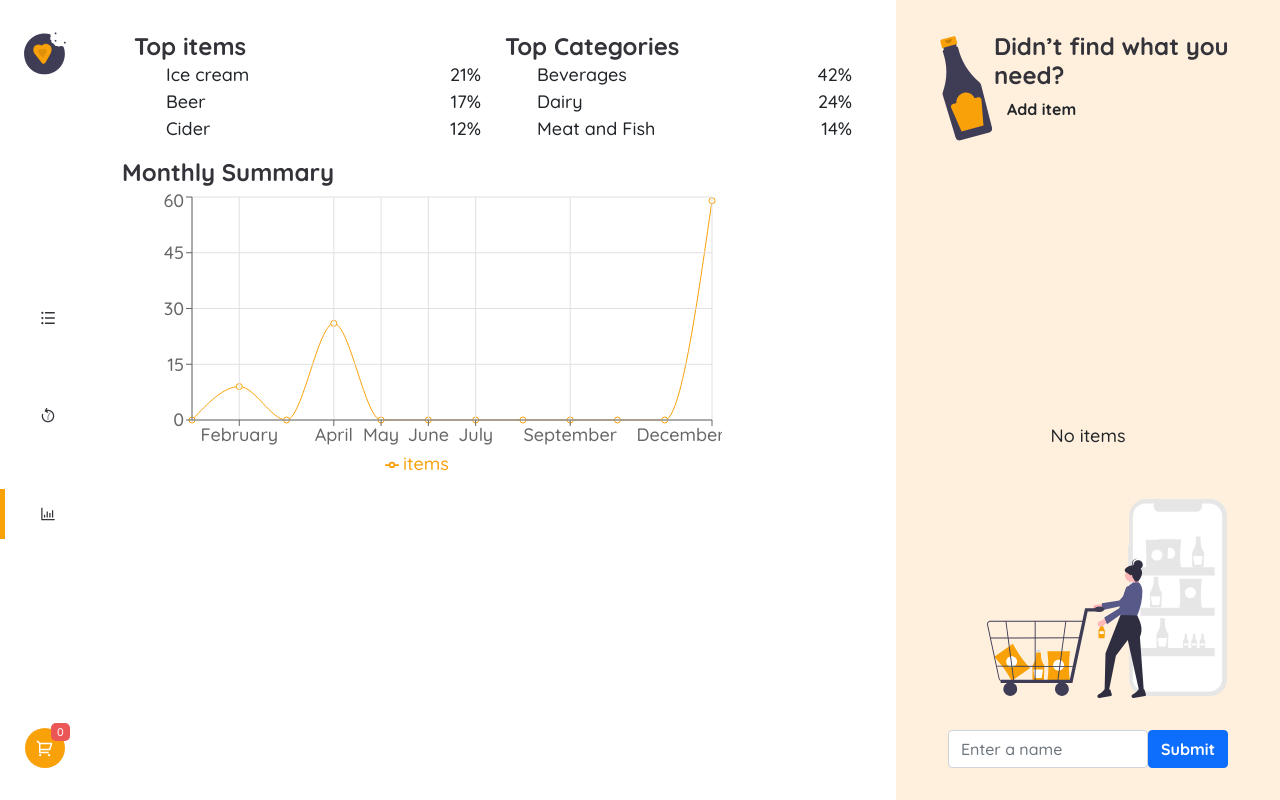
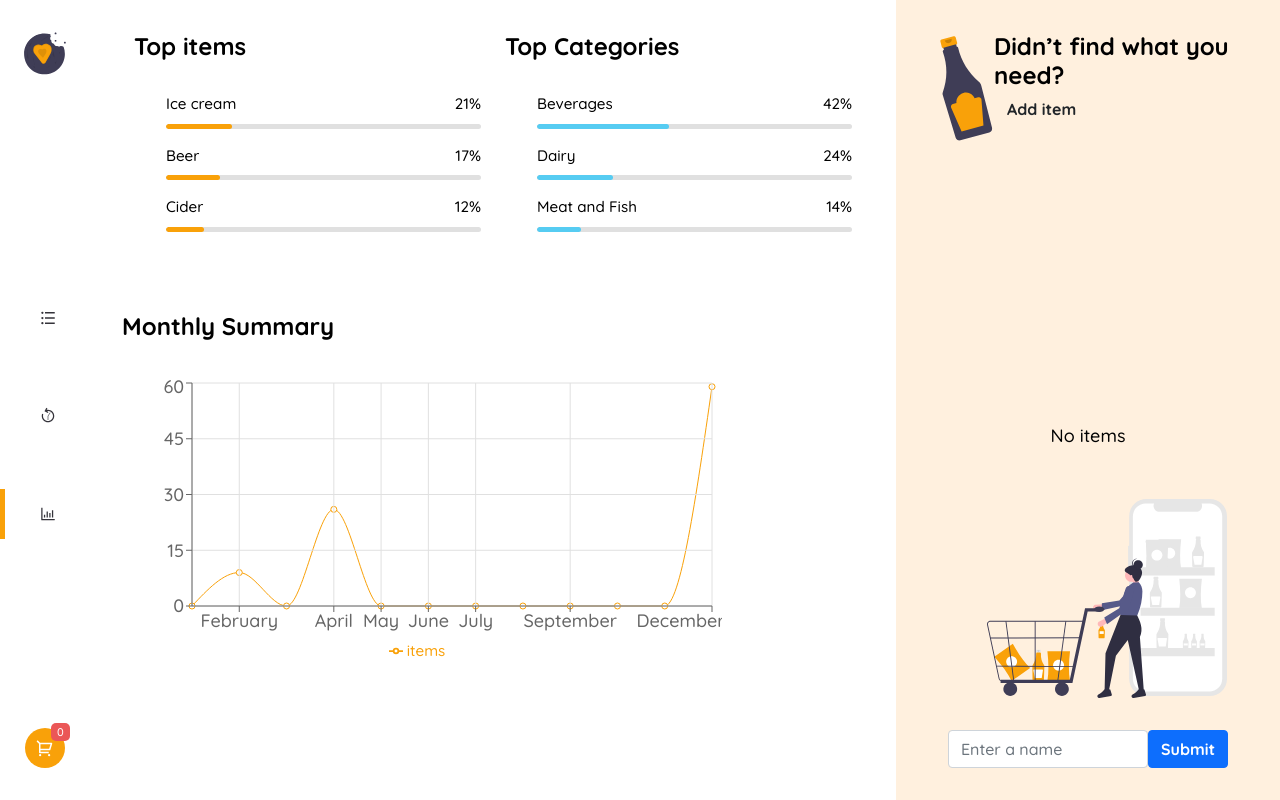
Before and after one commit to nkp1111/shoppingify-master, a React (Create React App) app: page /stat in a window 1280 px wide. Built offline with nearby package versions, Linux system fonts and the light colour scheme.

Commit message:
feat: add style to shopping stats

```diff
--- a/src/component/ShoppingHistory/index.js
+++ b/src/component/ShoppingHistory/index.js
@@ -18,9 +18,11 @@ const Index = () => {
 
   return (
     <div className='main__content-history'>
-      <div>
-        <h1>Shopping history</h1>
-      </div>
+      {!showGroceryDetail?.show && (
+        <div>
+          <h1>Shopping history</h1>
+        </div>
+      )}
       <div className='main__history-view'>
         {!showGroceryDetail?.show
           ? <ListHistory handleGroceryDetail={handleGroceryDetail} />
--- a/src/component/ShoppingHistory/shoppingHistory.css
+++ b/src/component/ShoppingHistory/shoppingHistory.css
@@ -12,10 +12,13 @@
   padding: 1rem;
   border-radius: 1rem;
   margin-bottom: 1rem;
+
+  align-items: center;
 }
 
 .items-month h2 {
   cursor: pointer;
+  font-size: 1rem;
 }
 
 .items-month h2+.d-flex {
--- a/src/component/ShoppingItem/shoppingItem.css
+++ b/src/component/ShoppingItem/shoppingItem.css
@@ -6,6 +6,10 @@
 h1 span {
   color: var(--bright-yellow);
   font-weight: 700;
+}
+
+.mag-icon {
+  color: var(--light-black);
 }
 
 /* items  */
--- a/src/component/ShoppingStats/index.js
+++ b/src/component/ShoppingStats/index.js
@@ -1,9 +1,9 @@
-import React from 'react'
+import React, { useEffect } from 'react'
 import { LineChart, Line, CartesianGrid, XAxis, YAxis, Tooltip, Legend } from 'recharts';
 
 import { getTopItem, formatMonthlyData } from '../../utils'
 import useGlobalContext from '../../context'
-
+import "./shoppingStats.css"
 
 const getPercent = (count, total) => Math.floor(count / total * 100)
 
@@ -17,6 +17,19 @@ const Index = () => {
     { title: "Top Categories", items: categories, top3: topCategories, customClass: "top-cat" }
   ]
   const formattedGrocery = formatMonthlyData(foodHistory)
+
+  const showProgressBar = () => {
+    // show progress bar according to percent
+    const progressToShow = document.querySelectorAll(".progress-show")
+    for (let progress of progressToShow) {
+      const percent = progress.classList[2].split("-")[1]
+      progress.style.width = `${percent}%`
+    }
+  }
+
+  useEffect(() => {
+    showProgressBar()
+  });
 
   return (
     <div className='main__content-stats'>
@@ -35,7 +48,9 @@ const Index = () => {
                       <li key={item} className='d-flex justify-content-between flex-wrap'>
                         <span>{item}</span>
                         <span>{percent}%</span>
-                        <span className={`w-100 d-block progress-bar progress-${percent}`}></span>
+                        <div className='progress-bar w-100'>
+                          <span className={`d-block progress-show progress-${percent}`} />
+                        </div>
                       </li>
                     )
                   })}
--- /dev/null
+++ b/src/component/ShoppingStats/shoppingStats.css
@@ -0,0 +1,38 @@
+/* shopping stats  */
+.main__content-stats h2 {
+  margin-bottom: 2rem;
+}
+
+.main__content-stats section {
+  margin-top: 3rem;
+}
+
+.main__content-stats span {
+  font-size: 0.95rem;
+}
+
+.main__content-stats .progress-bar {
+  height: 5px;
+  background: var(--ver-light-red);
+
+  margin: 0.5rem 0 1rem;
+  border-radius: 0.5rem;
+
+  position: relative;
+}
+
+.top-items .progress-show {
+  background-color: var(--bright-yellow);
+}
+
+.top-cat .progress-show {
+  background-color: var(--blue);
+}
+
+.progress-bar .progress-show {
+  position: absolute;
+  top: 0;
+  left: 0;
+  height: 100%;
+  border-radius: 0.5rem;
+}
--- a/src/index.css
+++ b/src/index.css
@@ -56,7 +56,7 @@ h6 {
   --blue: #56CCF2;
   --light-gray: #C1C1C4;
   --white: #FFFFFF;
-
+  --ver-light-red: #E0E0E0;
   --black: #000000;
   /* white button text  */
   --light-black: #34333A;
@@ -71,6 +71,7 @@ body {
   font-family: var(--base-font), sans-serif;
   font-size: 18px;
   font-weight: 500;
+  color: var(--black);
 }
 
 h1,
@@ -79,7 +80,6 @@ h3,
 h4,
 h5,
 h6 {
-  color: var(--light-black);
   font-weight: 600;
 }
 
@@ -90,6 +90,7 @@ h2 {
 
 h1 {
   margin-bottom: 1rem;
+  color: var(--light-black);
 }
 
 button.btn {
```
